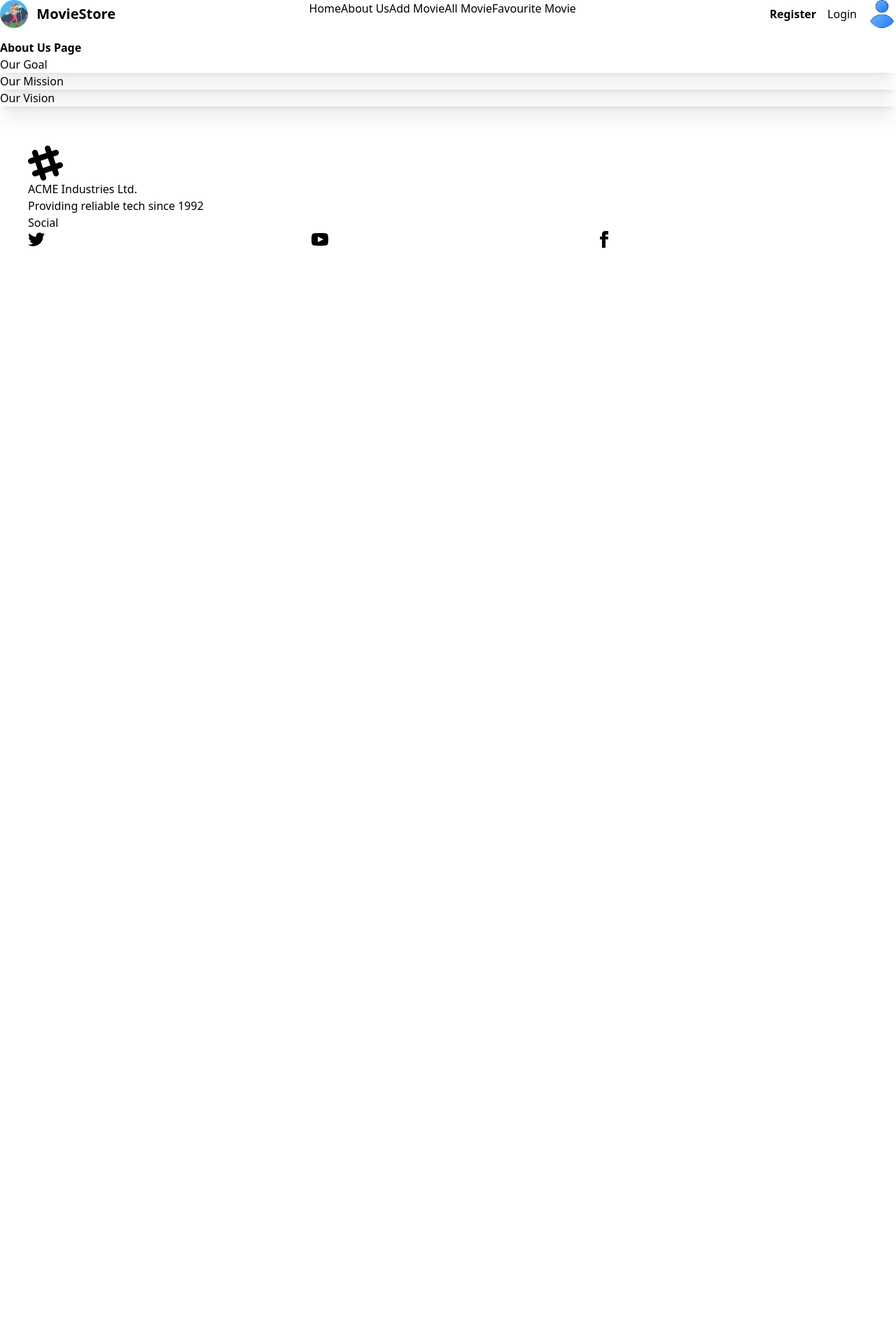
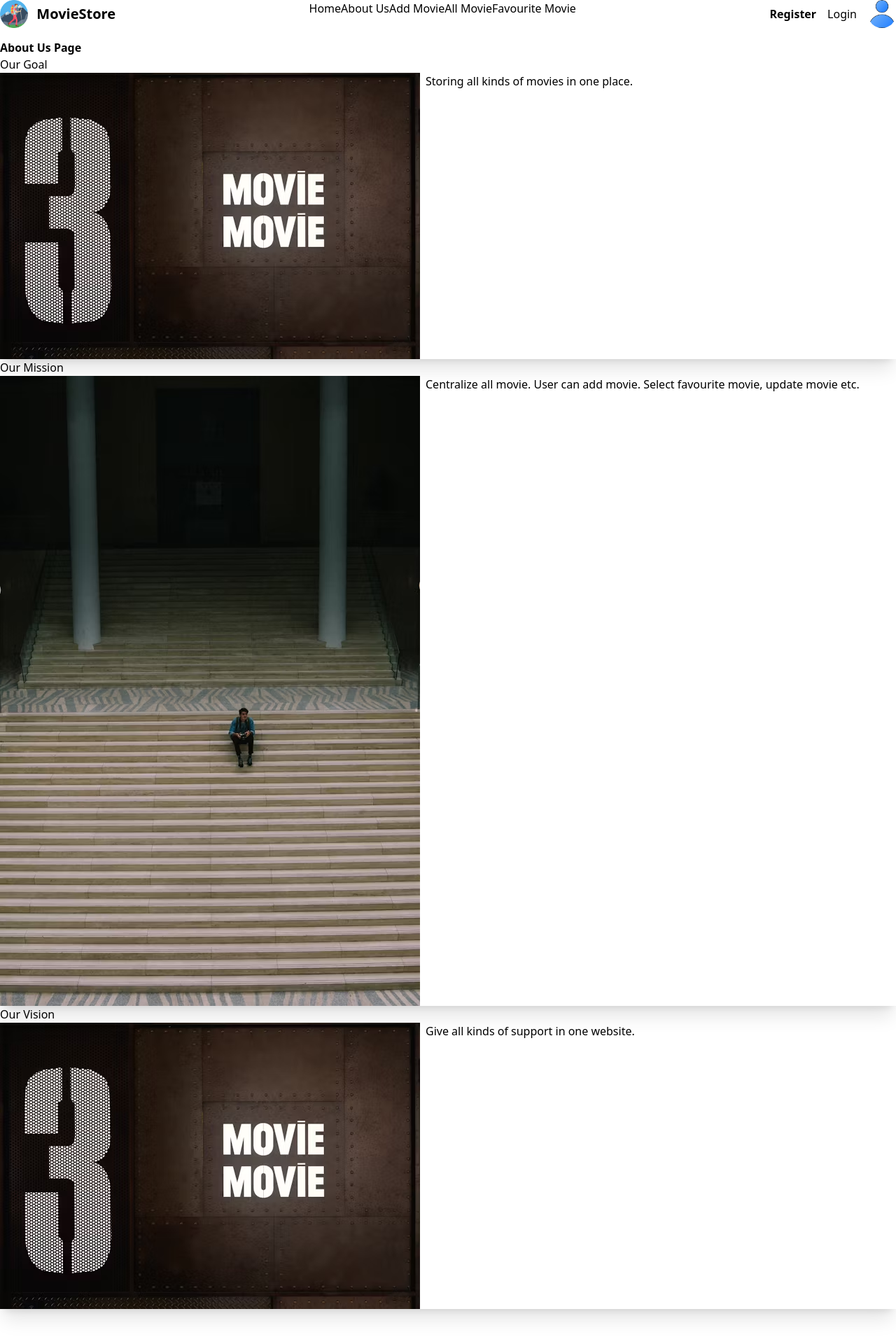
Before and after one commit to Md-Rabiul-Islam75/movie-store-client, a React (Vite) app: page /aboutUs in a window 1280 px wide. Shown: the top 1920 px of the page at 70% size. Before the commit the page ends 800 px from the top, so only its background shows below. Built offline with nearby package versions, Linux system fonts and the light colour scheme.

Commit message:
add something in aboutUs page

```diff
--- a/src/Pages/AboutUsPage.jsx
+++ b/src/Pages/AboutUsPage.jsx
@@ -1,4 +1,6 @@
 import React from "react";
+import firstPic from "../assets/aboutMovie1.avif"
+import secondPic from "../assets/aboutMovie2.avif"
 
 const AboutUsPage = () => {
   return (
@@ -7,25 +9,25 @@ const AboutUsPage = () => {
 
       <div className="shadow-xl">
         <h3>Our Goal</h3>
-        <div>
-          <img src="" alt="" />
-          <p></p>
+        <div className="flex flex-col md:flex-row gap-2">
+          <img src={firstPic} alt="" />
+          <p>Storing all kinds of movies in one place.</p>
         </div>
       </div>
 
       <div className="shadow-xl">
         <h3>Our Mission</h3>
-        <div>
-          <img src="" alt="" />
-          <p></p>
+        <div className="flex flex-col md:flex-row gap-2">
+          <img src={secondPic} alt="" />
+          <p>Centralize all movie. User can add movie. Select favourite movie, update movie etc.</p>
         </div>
       </div>
 
       <div className="shadow-xl">
         <h3>Our Vision</h3>
-        <div>
-          <img src="" alt="" />
-          <p></p>
+        <div className="flex flex-col md:flex-row gap-2">
+          <img src={firstPic} alt="" />
+          <p>Give all kinds of support in one website.</p>
         </div>
       </div>
     </div>
```
Also changed, not shown: src/assets/aboutMovie1.avif (added), src/assets/aboutMovie2.avif (added).
